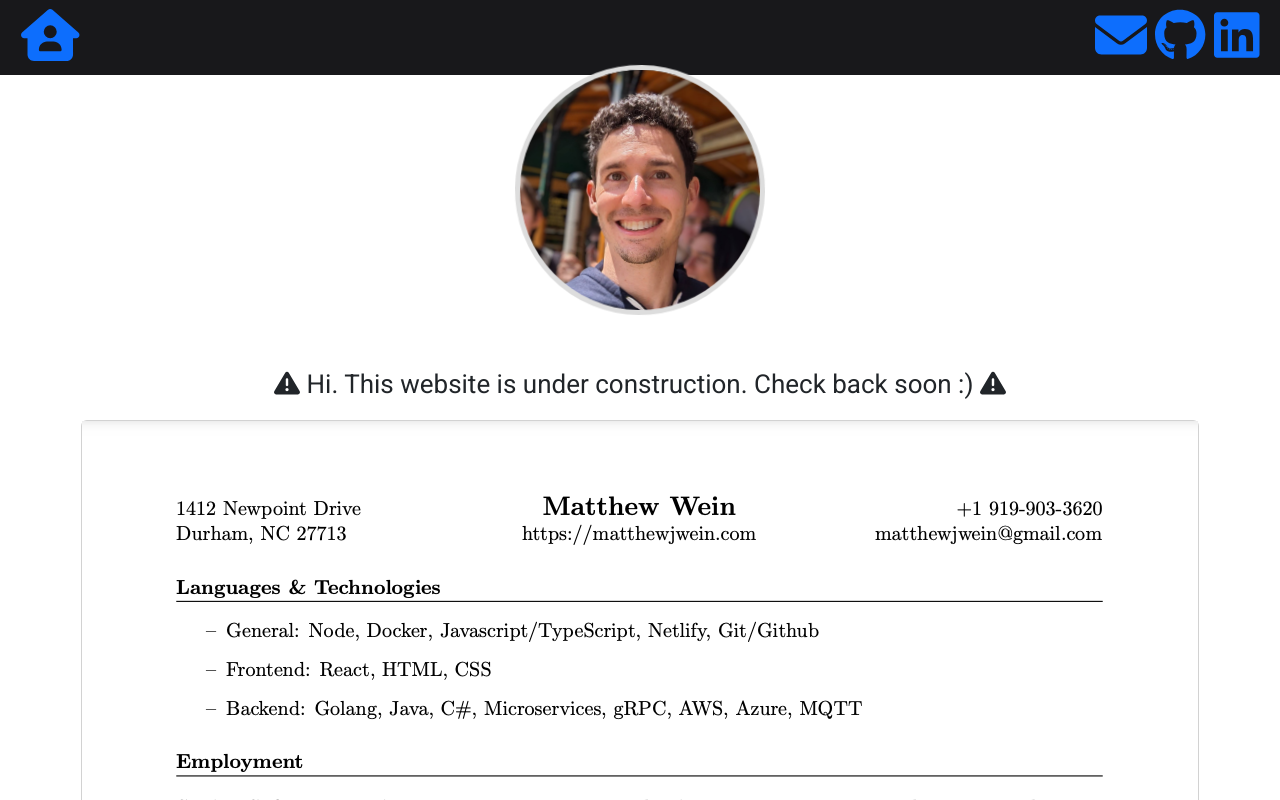
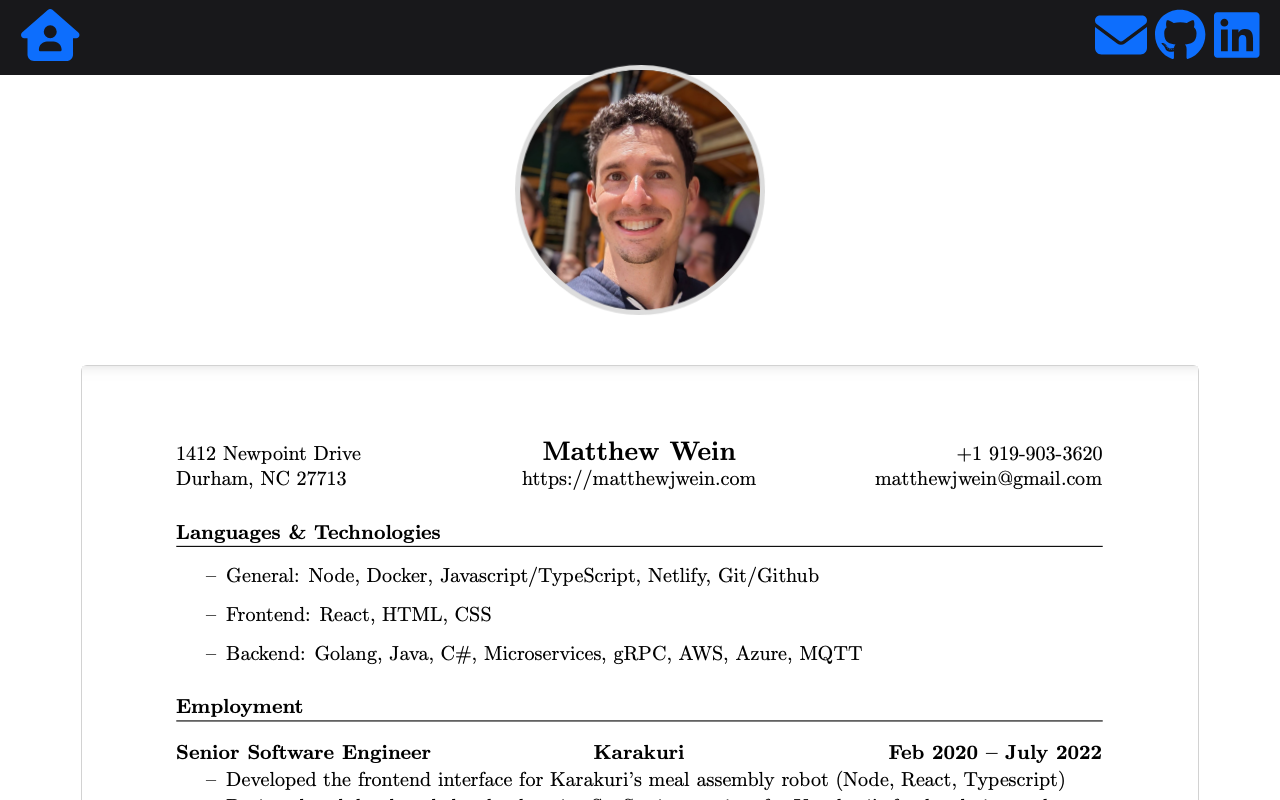
Before and after one commit to matthewjwein/HomePage, a React (Create React App) app: page / in a window 1280 px wide. Shown: the top 800 px of the page. Built offline with nearby package versions, Linux system fonts and the light colour scheme.

Commit message:
Update Homepage.tsx

```diff
--- a/src/components/Homepage.tsx
+++ b/src/components/Homepage.tsx
@@ -1,6 +1,4 @@
 import React from 'react';
-import { FontAwesomeIcon } from "@fortawesome/react-fontawesome";
-import { faTriangleExclamation } from "@fortawesome/free-solid-svg-icons";
 import Card from 'react-bootstrap/Card';
 
 interface ProjectListProps {
@@ -12,9 +10,6 @@ const Post: React.FC<ProjectListProps> = ({ projects }) => {
         <div>
             <img className="profile-picture" src="/profile.jpg" alt="profile"></img>
             <div className="introduction">
-                <p>
-                    <FontAwesomeIcon icon={faTriangleExclamation} /> Hi. This website is under construction. Check back soon :) <FontAwesomeIcon icon={faTriangleExclamation} />
-                </p>
                 <Card>
                     <img className="resume" alt="resume" src="./resume.png"></img>
                 </Card>
```
